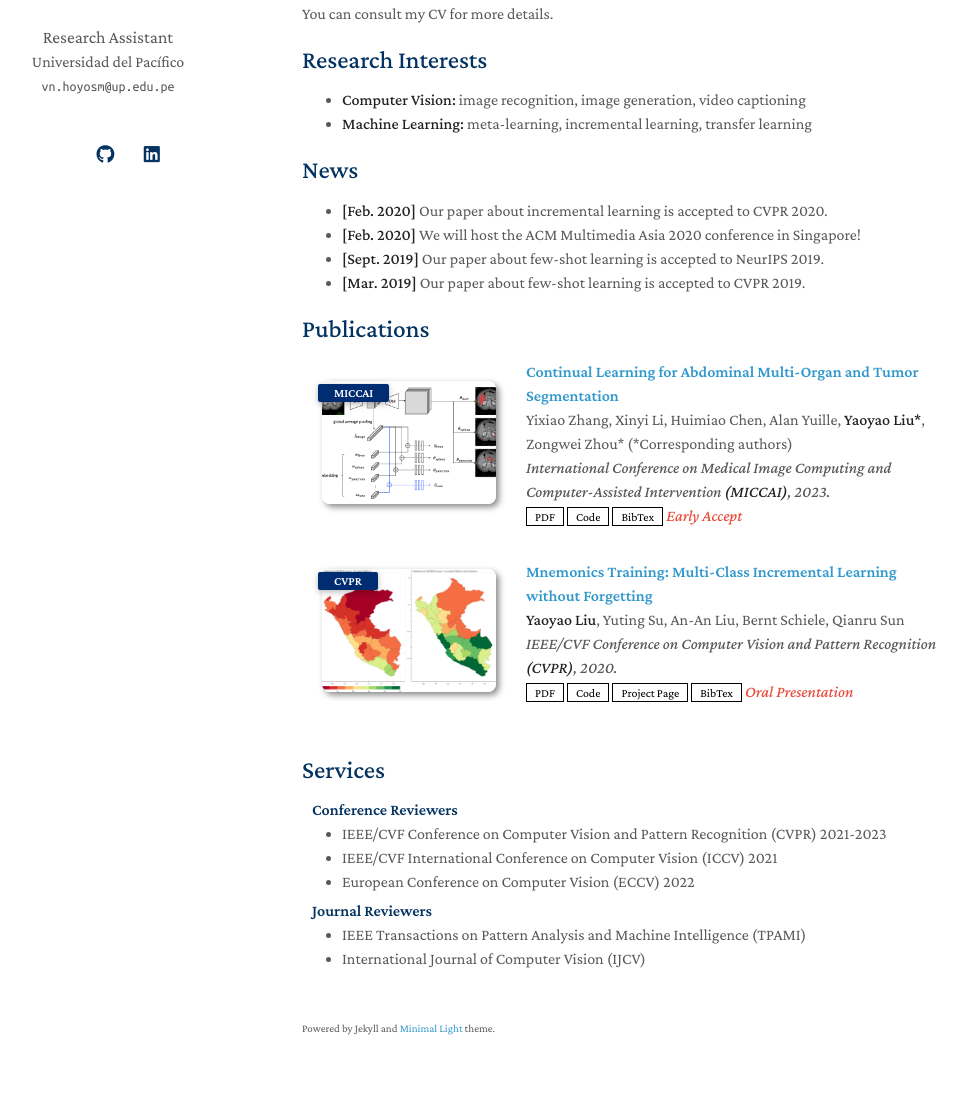
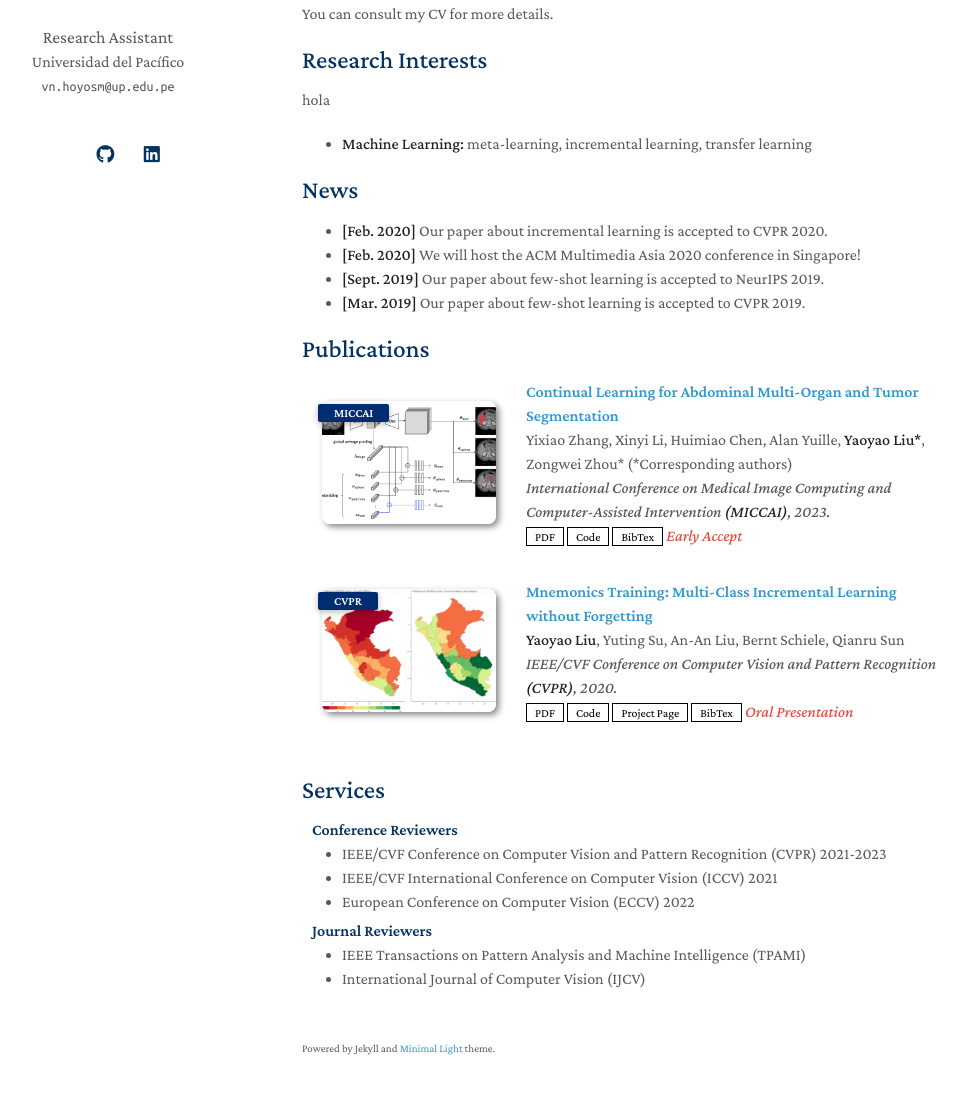
Before and after one commit to valeriahoyosm/Valeria_HM_cv, a Jekyll site: the page built from index.md, in a window 1280 px wide and 1376 px high. Shown: the part 247-1341 px from the top of the window, without its empty margins (168-1135 px from the left). Built offline with Jekyll 4.4.1, drawn with Linux system fonts in a browser that asks for light colours; nearby versions of some CDN libraries; a style sheet for code colours, icons or effects is not loaded; our own code applies the rules of GitHub Pages for plain Markdown files.

Commit message:
Update index.md

```diff
--- a/index.md
+++ b/index.md
@@ -10,7 +10,7 @@ You can consult my CV for more details.
 
 ## Research Interests
 
-- **Computer Vision:** image recognition, image generation, video captioning
+hola
 - **Machine Learning:** meta-learning, incremental learning, transfer learning
 
 ## News
```
